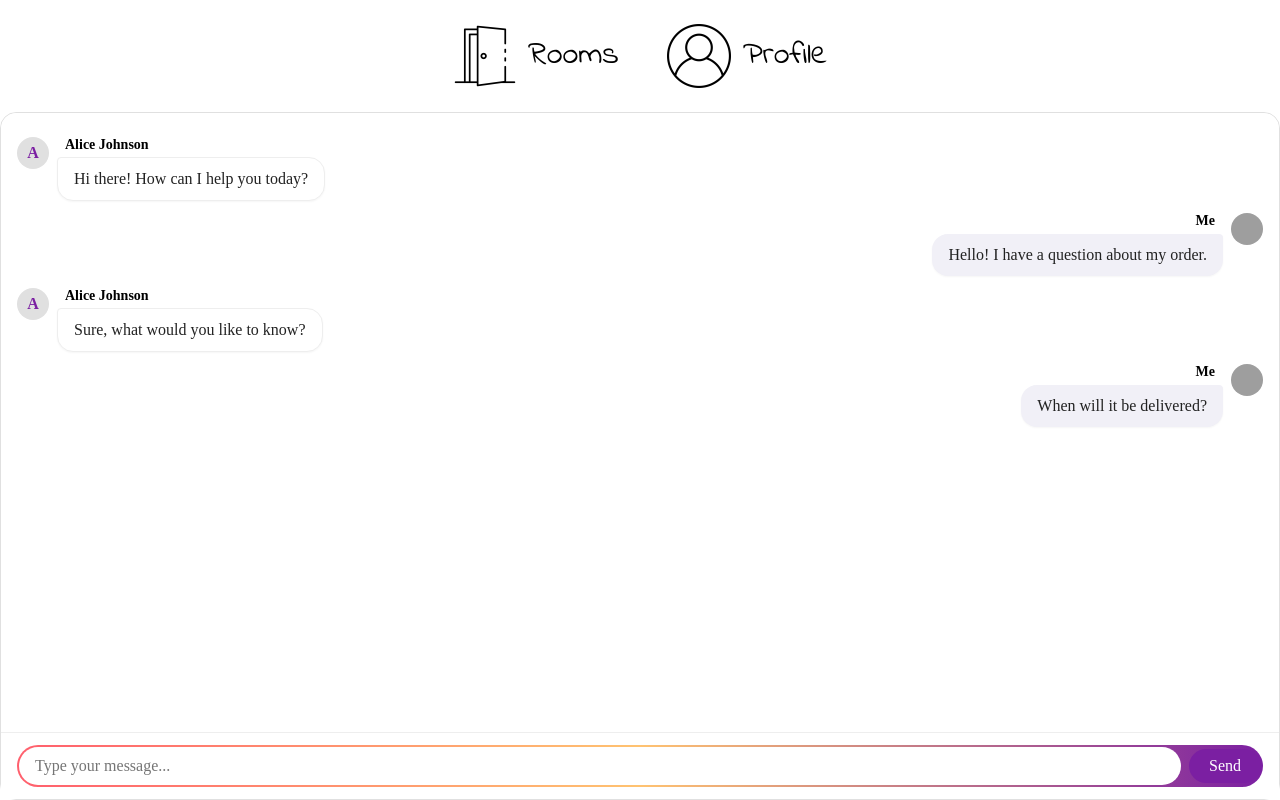
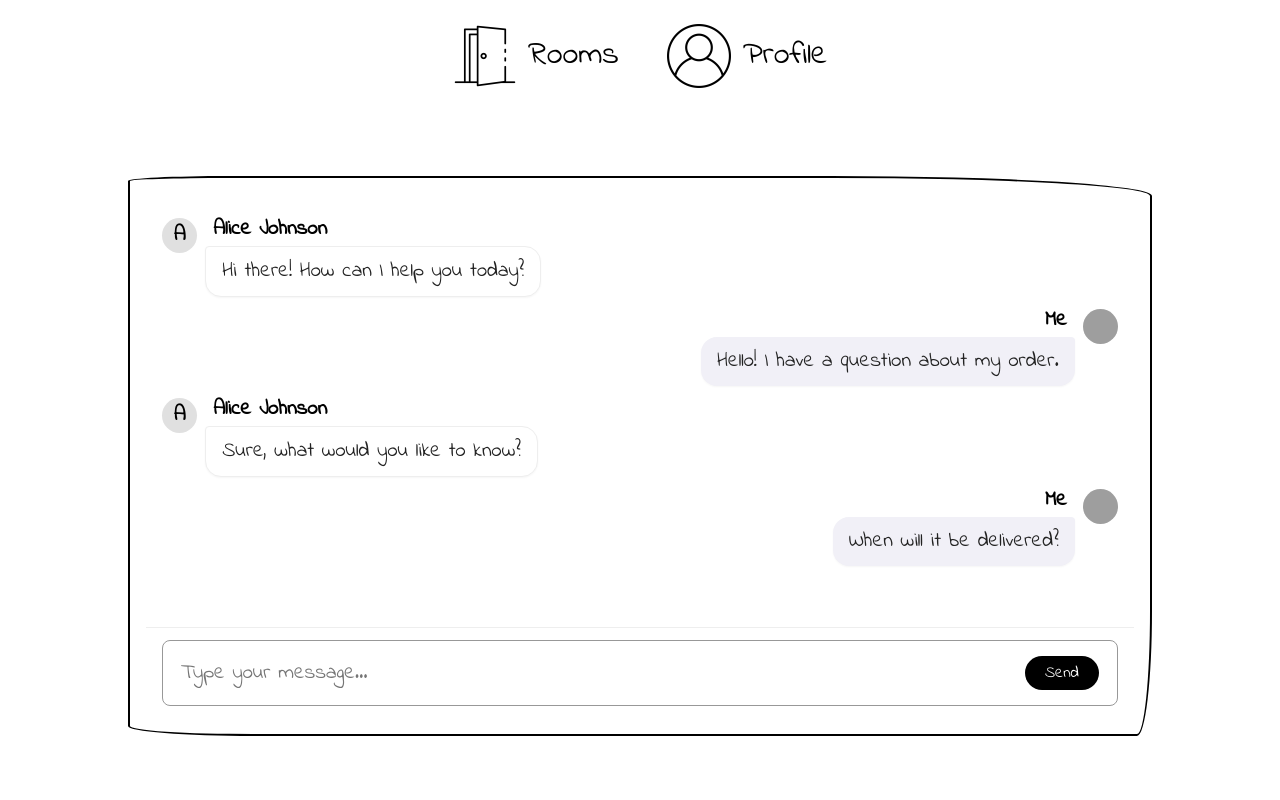
Before and after one commit to Alexander-2049/messenger, an Angular app in the folder frontend/: page /rooms/abc in a window 1280 px wide. Built offline with nearby package versions, Linux system fonts and the light colour scheme; grey boxes are pictures that could not be loaded.

Commit message:
Enhance chat window and rooms components with improved styling, layout adjustments, and scroll functionality

```diff
--- a/frontend/src/app/app.component.scss
+++ b/frontend/src/app/app.component.scss
@@ -4,6 +4,7 @@ main {
   box-sizing: border-box;
   display: grid;
   grid-template-rows: auto 1fr;
+  font-family: "Indie Flower", cursive;
 }
 
 .content {
--- a/frontend/src/app/chat-window/chat-window.component.html
+++ b/frontend/src/app/chat-window/chat-window.component.html
@@ -1,6 +1,6 @@
 <div class="outer-wrapper">
   <div class="inner-wrapper">
-    <div class="messages">
+    <div class="messages" #messagesContainer>
       <div *ngFor="let msg of messages">
         <div class="message" [ngClass]="msg.type">
           <div class="avatar-wrapper">
@@ -35,7 +35,9 @@
           type="text"
           placeholder="Type your message..."
         />
-        <button (click)="submitMessage()">Send</button>
+        <div class="submit-message-button-area">
+          <button (click)="submitMessage()">Send</button>
+        </div>
       </form>
     </div>
   </div>
--- a/frontend/src/app/chat-window/chat-window.component.scss
+++ b/frontend/src/app/chat-window/chat-window.component.scss
@@ -1,17 +1,29 @@
 .outer-wrapper {
-  --host-border-radius: 16px;
+  background-color: white;
+  border: 2px solid #000000;
+
+  border-top-left-radius: 100px 5px;
+  border-top-right-radius: 320px 20px;
+  border-bottom-right-radius: 15px 125px;
+  border-bottom-left-radius: 125px 10px;
+
+  display: flex;
+  flex-direction: column;
   width: 100%;
   height: 100%;
-  background-color: #ffffff;
-  border: 1px solid #e0e0e0;
-  border-radius: var(--host-border-radius);
+  max-width: 1024px;
+  padding: 16px;
   box-sizing: border-box;
 }
 
 :host {
-  display: block; /* ensure the host participates in layout */
-  flex: 1 1 auto; /* flex-grow: 1 */
-  min-height: 0; /* allows children with overflow to shrink correctly inside flex container */
+  flex: 1;
+  overflow: auto; /* internal scroll */
+  box-sizing: border-box;
+  padding: 5%;
+  display: flex;
+  justify-content: center;
+  align-items: center;
 }
 
 .inner-wrapper {
@@ -53,7 +65,7 @@
 
   // Firefox
   scrollbar-width: thin;
-  scrollbar-color: #ff5f6d #f5f5f5;
+  scrollbar-color: #2e2e2e;
 }
 
 .message {
@@ -61,6 +73,7 @@
   flex-direction: row;
   align-items: flex-start;
   gap: 8px;
+  font-size: 1.3rem;
 
   .bubble-container {
     display: flex;
@@ -70,28 +83,27 @@
   }
 
   .name {
-    font-size: 0.875rem;
+    font-size: 1.3rem;
     font-weight: 600;
     padding: 0 8px;
   }
 
   .avatar {
-    width: 32px;
-    height: 32px;
+    width: 2.2rem;
+    height: 2.2rem;
     background: #e0e0e0;
     border-radius: 50%;
     display: flex;
     align-items: center;
     justify-content: center;
     font-weight: bold;
-    color: #7b1fa2;
-    font-size: 1rem;
+    color: #000;
     flex-shrink: 0; // Prevent avatar from shrinking
   }
 
   .avatar-img {
-    width: 32px;
-    height: 32px;
+    width: 2.2rem;
+    height: 2.2rem;
     border-radius: 50%;
     object-fit: cover;
     flex-shrink: 0; // Prevent avatar from shrinking
@@ -141,7 +153,7 @@
   .bubble {
     padding: 10px 16px;
     box-shadow: 0 1px 2px rgba(0, 0, 0, 0.04);
-    font-size: 1rem;
+    font-size: 1.3rem;
     line-height: 1.4;
     word-break: break-word;
   }
@@ -155,44 +167,68 @@
 
 .chat-input-inner {
   display: flex;
-  align-items: center;
+  align-items: start;
   gap: 8px;
-  background: linear-gradient(90deg, #ff5f6d 0%, #ffc371 50%, #7b1fa2 100%);
   padding: 2px;
-  border-radius: 24px;
+  border: 1px solid rgb(152, 152, 152);
+  border-radius: 8px;
+  height: 60px;
 }
 
 .chat-input-inner input[type="text"] {
   flex: 1 1 auto;
   border: none;
   outline: none;
+  height: 100%;
   padding: 10px 16px;
   border-radius: 22px;
-  font-size: 1rem;
+  font-size: 1.3rem;
   background: #fff;
-}
-
-.chat-input-inner button {
-  border: none;
-  background: #7b1fa2;
-  color: #fff;
-  padding: 8px 20px;
-  border-radius: 20px;
-  font-size: 1rem;
-  cursor: pointer;
-  transition: background 0.2s;
+  box-sizing: border-box;
 }
 
 .chat-input-inner button:hover {
-  background: #5e1581;
+  background: #282828;
 }
 
 @keyframes shake {
-  0%, 100% { transform: translateX(0); }
-  10%, 30%, 50%, 70%, 90% { transform: translateX(-4px); }
-  20%, 40%, 60%, 80% { transform: translateX(4px); }
+  0%,
+  100% {
+    transform: translateX(0);
+  }
+  10%,
+  30%,
+  50%,
+  70%,
+  90% {
+    transform: translateX(-4px);
+  }
+  20%,
+  40%,
+  60%,
+  80% {
+    transform: translateX(4px);
+  }
 }
 
 .chat-input-inner.shake {
   animation: shake 0.5s ease-in-out;
 }
+
+.submit-message-button-area {
+  display: flex;
+  align-items: center;
+  justify-content: center;
+  height: 100%;
+
+  button {
+    border: none;
+    background: #000000;
+    color: #fff;
+    padding: 8px 20px;
+    margin: 0 16px;
+    border-radius: 20px;
+    font-size: 1rem;
+    cursor: pointer;
+  }
+}
--- a/frontend/src/app/chat-window/chat-window.component.ts
+++ b/frontend/src/app/chat-window/chat-window.component.ts
@@ -1,5 +1,5 @@
 import { CommonModule } from '@angular/common';
-import { Component } from '@angular/core';
+import { Component, ElementRef, ViewChild } from '@angular/core';
 import {
   FormControl,
   FormGroup,
@@ -15,6 +15,8 @@ import {
   styleUrl: './chat-window.component.scss',
 })
 export class ChatWindowComponent {
+  @ViewChild('messagesContainer') messagesContainer!: ElementRef;
+
   messageForm = new FormGroup({
     message: new FormControl('', Validators.required),
   });
@@ -88,6 +90,19 @@ export class ChatWindowComponent {
       type: 'self',
     });
     message.setValue('');
+
+    setTimeout(() => {
+      this.scrollToBottom();
+    });
     return false;
   }
+
+  private scrollToBottom() {
+    if (!this.messagesContainer) return;
+
+    try {
+      const el = this.messagesContainer.nativeElement;
+      el.scrollTop = el.scrollHeight;
+    } catch {}
+  }
 }
--- a/frontend/src/app/rooms/rooms.component.scss
+++ b/frontend/src/app/rooms/rooms.component.scss
@@ -6,6 +6,7 @@
   display: flex;
   justify-content: center;
   align-items: center;
+  font-family: inherit;
 }
 
 .rooms-wrapper {
@@ -119,6 +120,10 @@
       border-bottom-right-radius: 215px 15px;
       border-bottom-left-radius: 15px 205px;
 
+      &:hover {
+        scale: 1.01;
+      }
+
       a {
         display: flex;
         width: 100%;
@@ -139,6 +144,7 @@
           overflow: hidden;
           white-space: nowrap;
           text-overflow: ellipsis;
+          font-family: inherit;
         }
 
         .room-user-count {
@@ -147,6 +153,7 @@
 
         &:hover {
           color: #000000;
+          transform: scale(1.02);
         }
       }
     }
```
Also changed, not shown: frontend/src/app/rooms/rooms.component.ts (+4 -4 lines).
